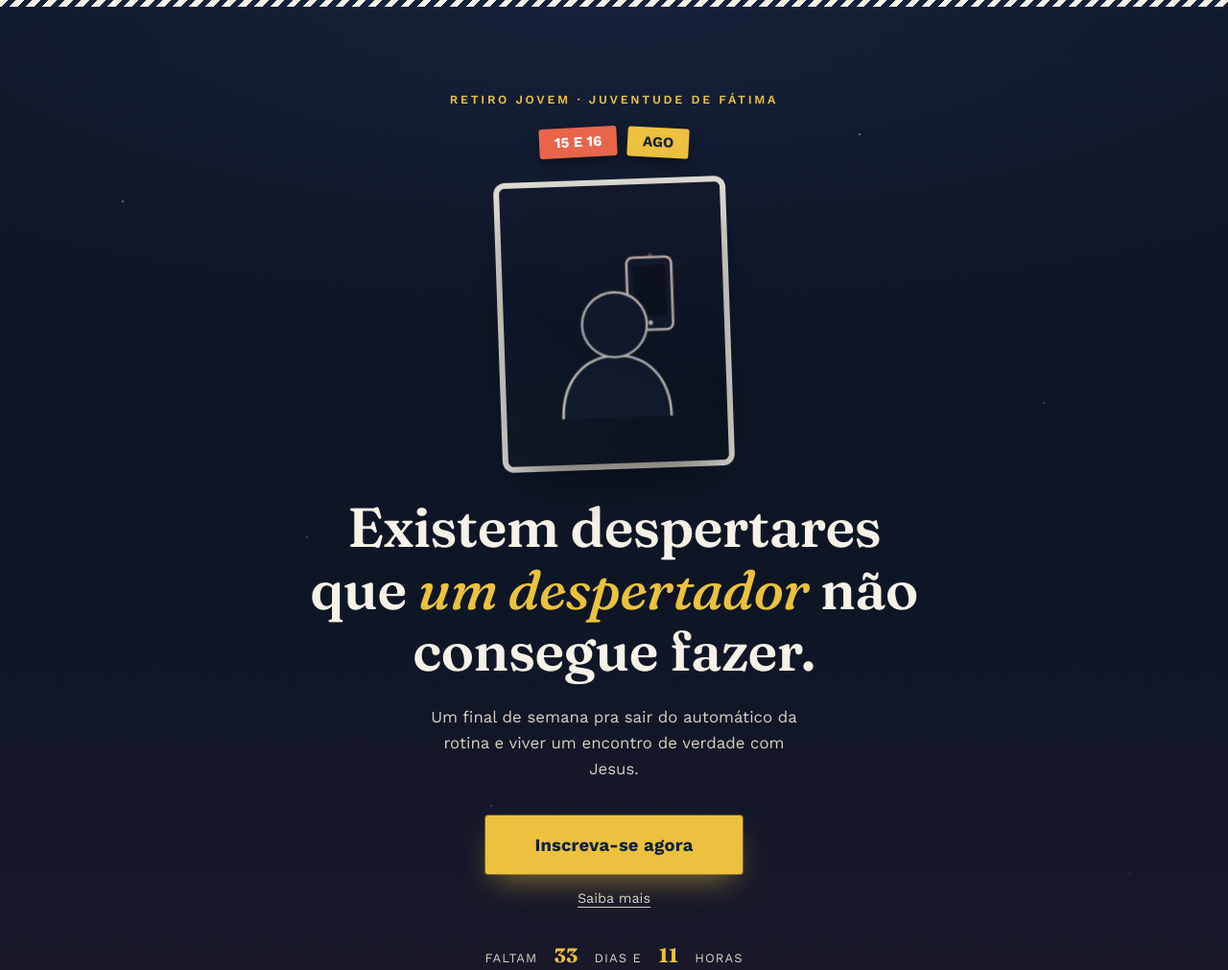
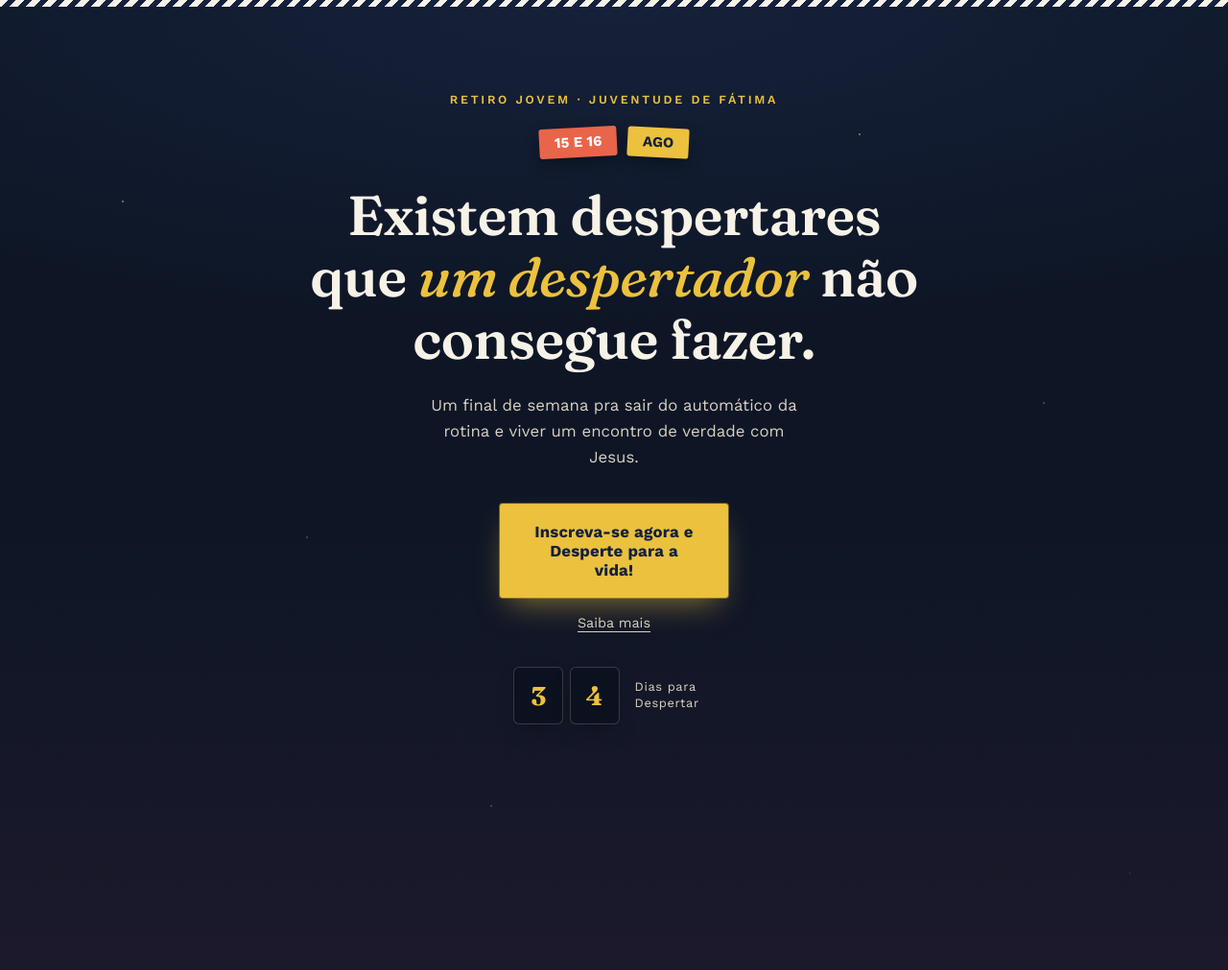
Before and after one commit to igorlcabral-commits/desperta, a plain HTML site: page index.html in a window 1280 px wide. Shown: the top 1011 px of the page at 96% size. Drawn offline with nearby package versions, Linux system fonts and the light colour scheme.

Commit message:
Update index.html

```diff
--- a/index.html
+++ b/index.html
@@ -108,28 +108,6 @@
   .tag.red{ background:var(--coral); color:#fff; transform:rotate(-3deg); }
   .tag.gold{ background:var(--dawn-gold); color:var(--ink); transform:rotate(3deg); }
 
-  .hero-photo{
-    width:230px; height:290px; margin-bottom:2.2rem; border-radius:6px; overflow:hidden;
-    position:relative; transform:rotate(-2deg);
-    box-shadow: 0 24px 50px -14px rgba(0,0,0,0.6), 0 0 0 6px rgba(247,242,231,0.9), 0 0 0 7px rgba(20,33,61,0.4);
-  }
-  .hero-photo img{
-    width:100%; height:100%; object-fit:cover; object-position:78% 30%;
-    filter: grayscale(0.25) sepia(0.18) contrast(1.08) brightness(0.92);
-  }
-  .hero-photo::after{
-    content:''; position:absolute; inset:0;
-    background: linear-gradient(200deg, rgba(232,101,74,0.28), rgba(20,33,61,0.35) 55%, rgba(235,193,62,0.2));
-    mix-blend-mode: multiply;
-  }
-  .photo-fallback{
-    width:100%; height:100%; display:none; align-items:center; justify-content:center;
-    background: linear-gradient(160deg, var(--night-2), var(--night));
-  }
-  .photo-fallback svg{ width:70%; height:70%; }
-  @keyframes fallbackGlow{ 0%,100%{ opacity:0.4; } 50%{ opacity:0.9; } }
-  .fallback-rays{ animation: fallbackGlow 2.6s ease-in-out infinite; transform-origin:150px 55px; }
-
   .headline{
     font-size: clamp(2.1rem, 5.6vw, 3.6rem);
     font-weight:600; line-height:1.12; letter-spacing:-0.01em;
@@ -147,8 +125,8 @@
   .cta-stack{ display:flex; flex-direction:column; align-items:center; gap:0.9rem; }
   .cta{
     display:inline-block; background:var(--dawn-gold); color:var(--ink);
-    font-weight:700; font-size:1.15rem; letter-spacing:0.01em;
-    padding:1.25rem 3.2rem; border-radius:3px; text-decoration:none;
+    font-weight:700; font-size:1.05rem; letter-spacing:0.01em; text-align:center;
+    padding:1.2rem 2.2rem; border-radius:3px; text-decoration:none; max-width:22ch;
     box-shadow: 0 0 0 1px rgba(235,193,62,0.4), 0 14px 32px -10px rgba(235,193,62,0.55);
     transition: transform 0.2s ease, box-shadow 0.2s ease;
   }
@@ -160,10 +138,22 @@
   .cta-text-link:hover{ color:var(--dawn-gold); }
 
   .countdown{
-    margin-top:2.2rem; font-size:0.82rem; letter-spacing:0.08em; text-transform:uppercase;
-    color:var(--paper-dim); display:flex; gap:0.4rem; align-items:baseline;
+    margin-top:2.2rem; display:flex; gap:1rem; align-items:center; justify-content:center;
   }
-  .countdown strong{ font-family:'Fraunces', serif; font-size:1.3rem; color:var(--dawn-gold); font-weight:700; letter-spacing:0; text-transform:none; }
+  .countdown-digits{ display:flex; gap:0.4rem; }
+  .countdown-box{
+    width:52px; height:60px; border-radius:6px;
+    background: rgba(10,16,28,0.7); border:1px solid rgba(247,242,231,0.18);
+    display:flex; align-items:center; justify-content:center;
+    box-shadow: 0 10px 24px -10px rgba(0,0,0,0.5);
+  }
+  .countdown-box span{
+    font-family:'Fraunces', serif; font-weight:700; font-size:1.7rem; color:var(--dawn-gold);
+  }
+  .countdown-label{
+    font-size:0.8rem; letter-spacing:0.05em; color:var(--paper-dim);
+    max-width:6.5em; line-height:1.3; text-align:left;
+  }
 
   /* ---------- VERSE (dramatic full-screen scroll moment) ---------- */
   .verse-section{
@@ -232,15 +222,6 @@
   .group-card .g-name{ font-family:'Fraunces', serif; font-weight:600; font-size:1.05rem; margin-bottom:0.5rem; color:var(--paper); }
   .group-card .g-desc{ font-size:0.88rem; color:var(--paper-dim); line-height:1.55; }
 
-  /* ---------- FOTO FINAL (prova real) ---------- */
-  .final-photo{
-    width:190px; height:250px; margin:0 auto 2rem; border-radius:6px; overflow:hidden;
-    transform:rotate(2deg);
-    box-shadow: 0 24px 50px -14px rgba(0,0,0,0.6), 0 0 0 6px rgba(247,242,231,0.9), 0 0 0 7px rgba(20,33,61,0.4);
-  }
-  .final-photo img{ width:100%; height:100%; object-fit:cover; object-position:center 40%; }
-  .final-caption{ font-size:0.82rem; color:var(--paper-dim); margin-bottom:2.4rem; font-style:italic; }
-
   /* ---------- FINAL CTA ---------- */
   .final-section{ text-align:center; padding-top:6rem; padding-bottom:5rem; }
   .final-section h2.serif{ font-size:clamp(2rem, 5vw, 3rem); max-width:16ch; margin:0 auto 1.4rem; }
@@ -274,35 +255,22 @@
     <span class="tag gold">AGO</span>
   </div>
 
-  <div class="hero-photo">
-    <img src="foto-hero.jpg" alt="Jovem despertando e olhando pro celular"
-         onerror="this.remove(); document.getElementById('photo-fallback').style.display='flex';">
-    <div id="photo-fallback" class="photo-fallback">
-      <svg viewBox="0 0 200 240" fill="none" xmlns="http://www.w3.org/2000/svg">
-        <g class="fallback-rays">
-          <line x1="150" y1="30" x2="140" y2="42" stroke="#EBC13E" stroke-width="3" stroke-linecap="round"/>
-          <line x1="170" y1="50" x2="156" y2="56" stroke="#EBC13E" stroke-width="3" stroke-linecap="round"/>
-          <line x1="176" y1="76" x2="160" y2="76" stroke="#EBC13E" stroke-width="3" stroke-linecap="round"/>
-        </g>
-        <rect x="118" y="34" width="58" height="94" rx="8" stroke="#F7F2E7" stroke-width="3" fill="#16213A"/>
-        <rect x="126" y="44" width="42" height="66" rx="2" fill="#0E1626"/>
-        <circle cx="147" cy="119" r="3" fill="#F7F2E7"/>
-        <path d="M30 240C30 190 60 160 100 160C140 160 170 190 170 240" stroke="#F7F2E7" stroke-width="3" fill="#16213A"/>
-        <circle cx="100" cy="120" r="42" fill="#16213A" stroke="#F7F2E7" stroke-width="3"/>
-      </svg>
-    </div>
-  </div>
-
   <h1 class="headline serif">Existem despertares que <em>um despertador</em> não consegue fazer.</h1>
 
   <p class="sub">Um final de semana pra sair do automático da rotina e viver um encontro de verdade com Jesus.</p>
 
   <div class="cta-stack">
-    <a class="cta cta-form" href="https://forms.gle/XpQYJC3zjzpaXAcA9" target="_blank" rel="noopener">Inscreva-se agora</a>
+    <a class="cta cta-form" href="https://forms.gle/XpQYJC3zjzpaXAcA9" target="_blank" rel="noopener">Inscreva-se agora e Desperte para a vida!</a>
     <a class="cta-text-link" href="#sobre">Saiba mais</a>
   </div>
 
-  <div class="countdown" id="countdown"></div>
+  <div class="countdown" id="countdown">
+    <div class="countdown-digits">
+      <div class="countdown-box"><span id="cd-tens">0</span></div>
+      <div class="countdown-box"><span id="cd-units">0</span></div>
+    </div>
+    <div class="countdown-label">Dias para Despertar</div>
+  </div>
 </section>
 
 <!-- VERSE -->
@@ -340,8 +308,8 @@
         <div class="value">15 e 16 de agosto</div>
       </div>
       <div class="info-card">
-        <div class="label">Local</div>
-        <div class="value">[Endereço / espaço do retiro]</div>
+        <div class="label">O que está incluso</div>
+        <div class="value small">Camiseta, alimentação, hospedagem e muita diversão.</div>
       </div>
       <div class="info-card">
         <div class="label">Valor</div>
@@ -393,14 +361,10 @@
 <section id="inscricao" class="final-section reveal">
   <div class="sun-glow"></div>
   <div class="panel">
-    <div class="final-photo">
-      <img src="foto-iphone.jpg" alt="Alarme do celular com o nome Desperta!">
-    </div>
-    <p class="final-caption">Isso já é real pra gente. Nosso próprio alarme já chama assim.</p>
     <h2 class="serif">Vagas limitadas. Não aperte soneca de novo.</h2>
-    <p class="sub">Garanta sua vaga ou a de alguém que você ama.</p>
+    <p class="sub">Garanta sua vaga.</p>
     <div class="cta-stack">
-      <a class="cta cta-form" href="https://forms.gle/XpQYJC3zjzpaXAcA9" target="_blank" rel="noopener">Inscreva-se agora</a>
+      <a class="cta cta-form" href="https://forms.gle/XpQYJC3zjzpaXAcA9" target="_blank" rel="noopener">Inscreva-se agora e Desperte para a vida!</a>
     </div>
   </div>
 </section>
@@ -440,30 +404,30 @@
     });
   })();
 
-  // ---------- Contador regressivo até 15/08 ----------
+  // ---------- Contador regressivo até 15/08 (estilo calendário) ----------
   (function () {
-    var el = document.getElementById('countdown');
+    var tensEl = document.getElementById('cd-tens');
+    var unitsEl = document.getElementById('cd-units');
+    var labelEl = document.querySelector('.countdown-label');
     var target = new Date('2026-08-15T09:00:00-03:00').getTime();
     function tick() {
       var diff = target - Date.now();
-      if (diff <= 0) { el.innerHTML = '<strong>É hoje!</strong> o Desperta! começou'; return; }
-      var days = Math.floor(diff / 86400000);
-      var hours = Math.floor((diff % 86400000) / 3600000);
-      el.innerHTML = 'Faltam &nbsp;<strong>' + days + '</strong>&nbsp; dias e &nbsp;<strong>' + hours + '</strong>&nbsp; horas';
+      var days = Math.max(0, Math.ceil(diff / 86400000));
+      if (diff <= 0) { days = 0; labelEl.textContent = 'É hoje! Desperta!'; }
+      var padded = String(days).padStart(2, '0').slice(-2);
+      tensEl.textContent = padded[0];
+      unitsEl.textContent = padded[1];
     }
     tick();
-    setInterval(tick, 60000);
+    setInterval(tick, 3600000);
   })();
 
-  // ---------- Scroll reveal (estilo Apple) ----------
+  // ---------- Scroll reveal (estilo Apple, repete sempre ao entrar/sair da tela) ----------
   (function () {
     var items = document.querySelectorAll('.reveal, .reveal-verse');
     var io = new IntersectionObserver(function (entries) {
       entries.forEach(function (entry) {
-        if (entry.isIntersecting) {
-          entry.target.classList.add('in-view');
-          io.unobserve(entry.target);
-        }
+        entry.target.classList.toggle('in-view', entry.isIntersecting);
       });
     }, { threshold: 0.15 });
     items.forEach(function (item) { io.observe(item); });
```
